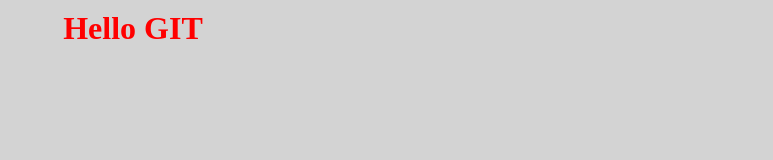
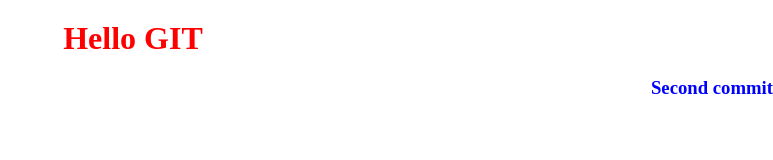
Before and after one commit to it-academy-frontend/git-lessons, a plain HTML site: page index.html in a window 1280 px wide. Shown: the whole page, without its empty margins (507-1280 px from the left). Drawn offline with Linux system fonts and the light colour scheme.

Commit message:
Second commit

```diff
--- a/index.html
+++ b/index.html
@@ -11,5 +11,7 @@
 
     <h1>Hello GIT</h1>
 
+    <h3>Second commit</h3>
+
 </body>
 </html>
--- a/styles/main.css
+++ b/styles/main.css
@@ -4,12 +4,13 @@
     box-sizing: border-box;
 }
 
-body {
-    background-color: lightgray;
-}
-
 h1 {
     color: red;
     text-align: center;
-    margin: 10px 0;
+    margin: 20px 0;
 }
+
+h3 {
+    color: blue;
+    text-align: right;
+}
```
